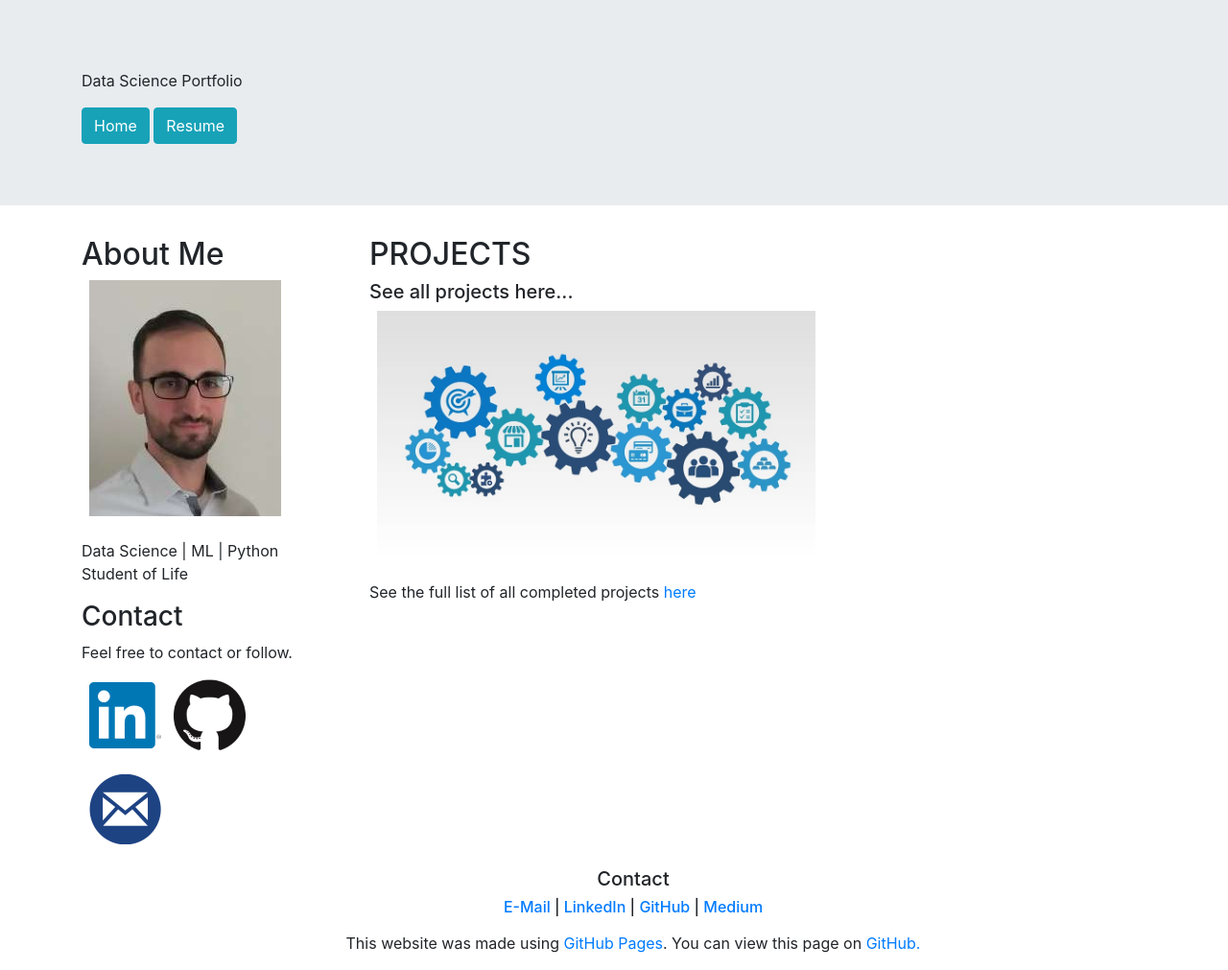
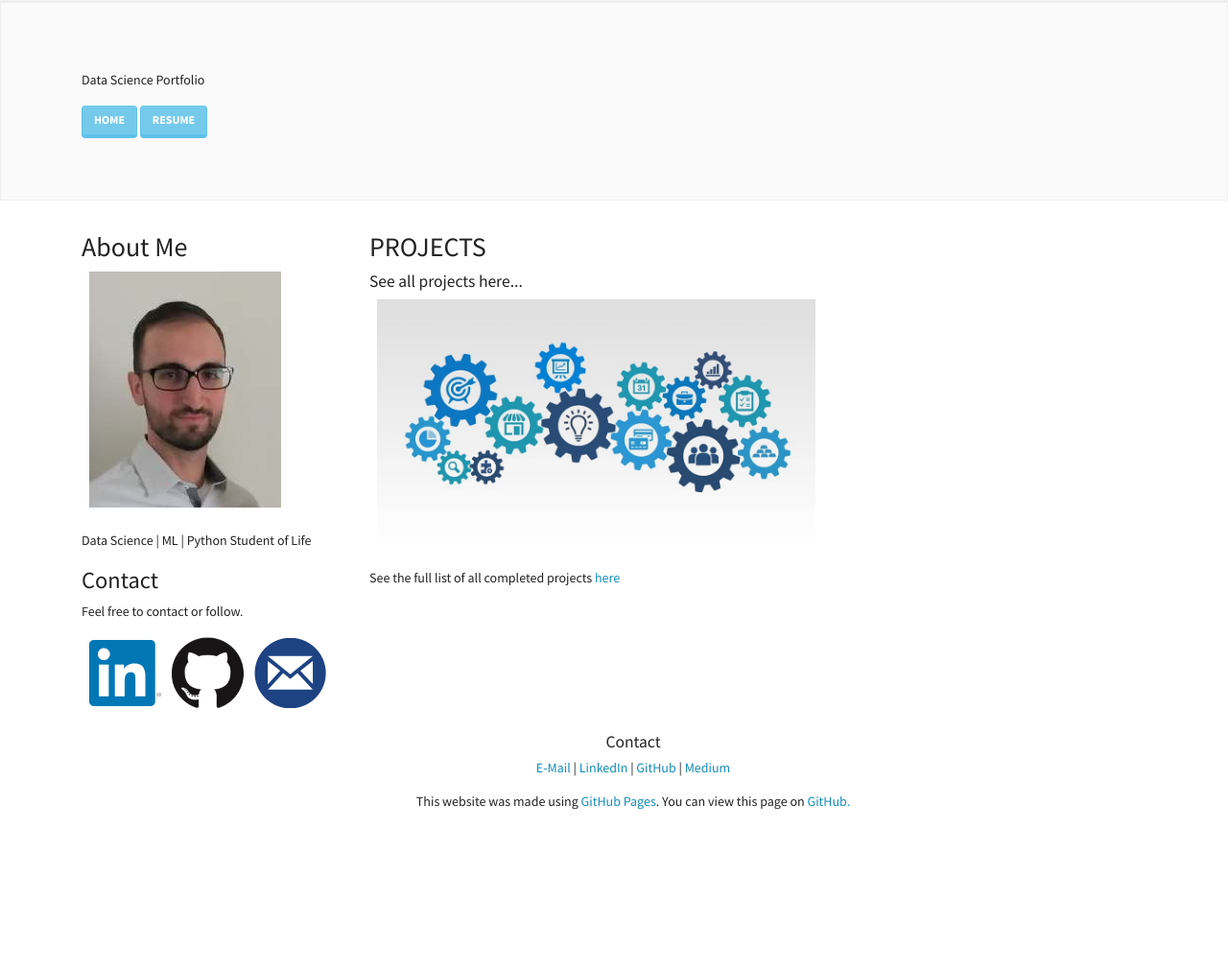
Before and after one commit to sergatron/sergatron.github.io, a Jekyll site: the page built from index.html, in a window 1280 px wide. Shown: the whole page at 96% size. Built offline with Jekyll 4.4.1, drawn with Linux system fonts in a browser that asks for light colours; nearby versions of some CDN libraries; after the commit the page ends 900 px from its top, so only the background shows below that.

Commit message:
Update CSS link

```diff
--- a/_layouts/default.html
+++ b/_layouts/default.html
@@ -4,7 +4,7 @@
   <title>{{ page.title }}</title>
   <meta charset="utf-8">
   <meta name="viewport" content="width=device-width, initial-scale=1">
-  <link rel="stylesheet" href="https://maxcdn.bootstrapcdn.com/bootstrap/4.4.1/css/bootstrap.min.css">
+  <link href="https://stackpath.bootstrapcdn.com/bootswatch/4.4.1/lumen/bootstrap.min.css" rel="stylesheet" integrity="sha384-715VMUUaOfZR3/rWXZJ9agJ/udwSXGEigabzUbJm2NR4/v5wpDy8c14yedZN6NL7" crossorigin="anonymous">
   <script src="https://ajax.googleapis.com/ajax/libs/jquery/3.4.1/jquery.min.js"></script>
   <script src="https://cdnjs.cloudflare.com/ajax/libs/popper.js/1.16.0/umd/popper.min.js"></script>
   <script src="https://maxcdn.bootstrapcdn.com/bootstrap/4.4.1/js/bootstrap.min.js"></script>
```
